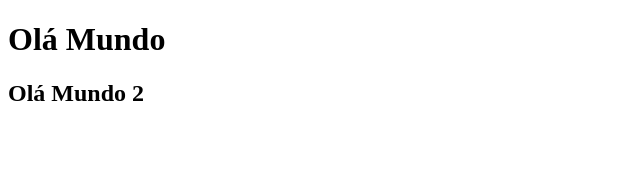
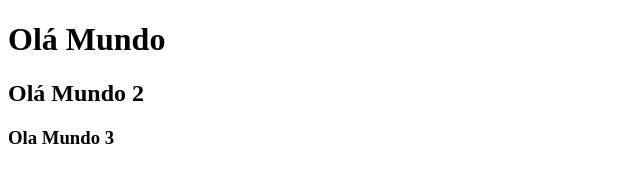
Before and after one commit to edupugliesi/Curso-GIT-1, a plain HTML site: page index.html in a window 1280 px wide. Shown: the whole page, without its empty margins (0-640 px from the left). Drawn offline with Linux system fonts and the light colour scheme.

Commit message:
Teste TAG 2

```diff
--- a/index.html
+++ b/index.html
@@ -8,5 +8,6 @@
 <body>
     <h1>Olá Mundo</h1>
     <h2>Olá Mundo 2</h2>
+    <h3>Ola Mundo 3</h3>
 </body>
 </html>
```
